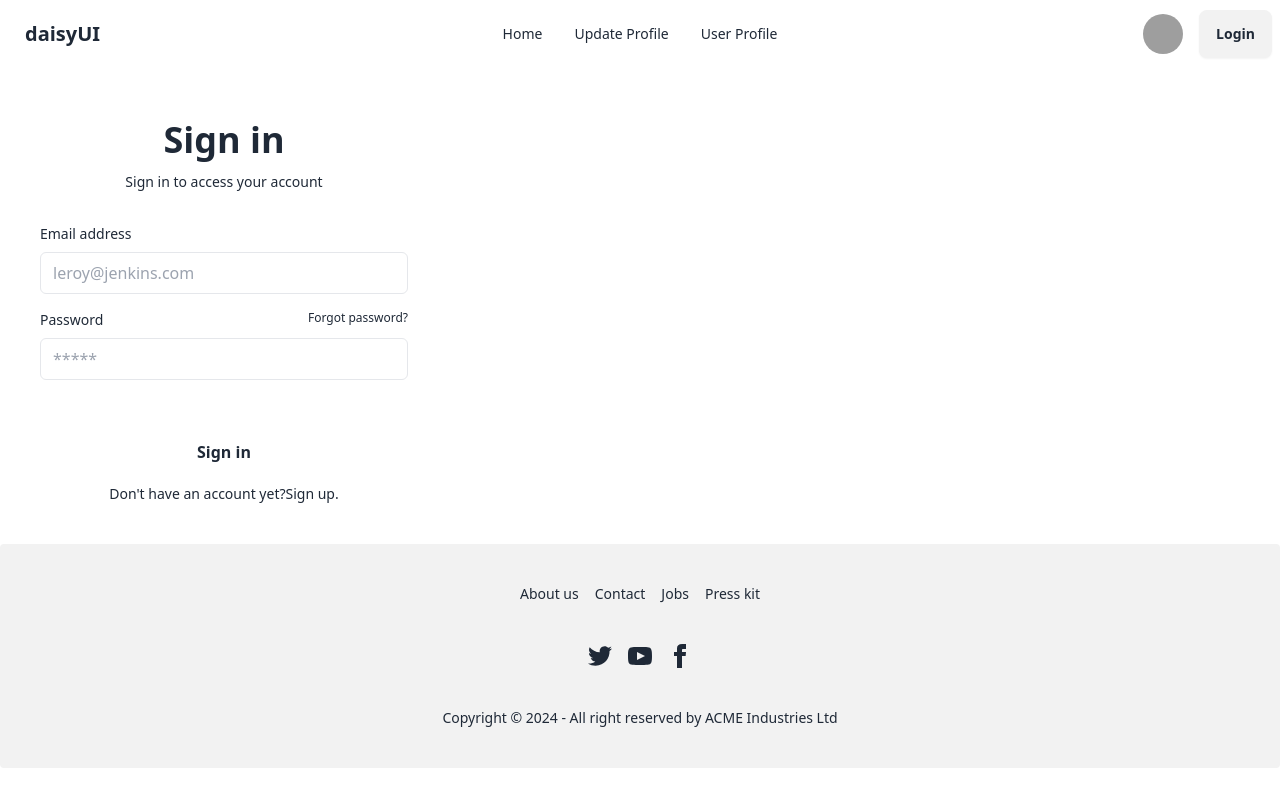
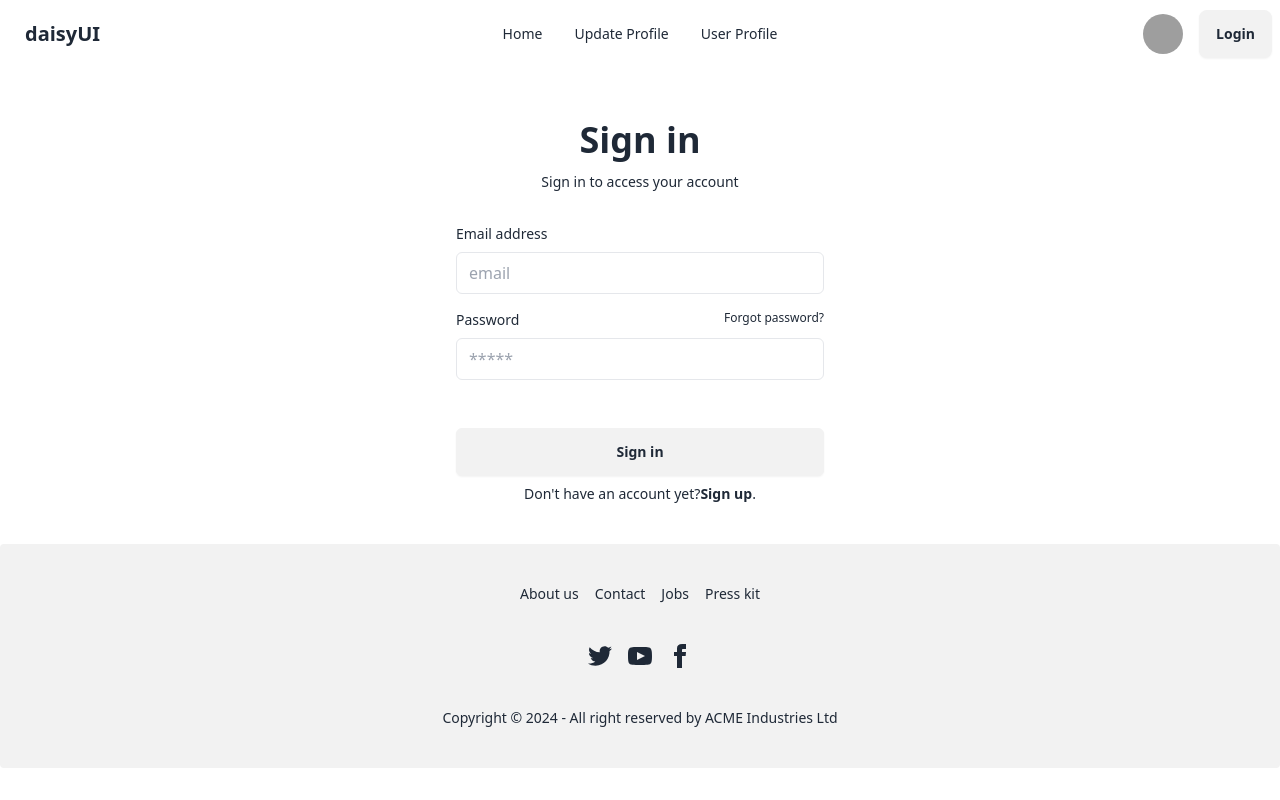
Before and after one commit to marufhossain55/estate-land, a React (Vite) app: page /login in a window 1280 px wide. Built offline with nearby package versions, Linux system fonts and the light colour scheme; grey boxes are pictures that could not be loaded.

Commit message:
login added

```diff
--- a/src/components/Login.jsx
+++ b/src/components/Login.jsx
@@ -1,6 +1,8 @@
+import { NavLink } from 'react-router-dom';
+
 const Login = () => {
   return (
-    <div className='flex flex-col max-w-md p-6 rounded-md sm:p-10 dark:bg-gray-50 dark:bg-gray-50 dark:text-gray-800 dark:text-gray-800'>
+    <div className='flex flex-col max-w-md p-6 rounded-md sm:p-10 dark:bg-gray-50 dark:bg-gray-50 dark:text-gray-800 dark:text-gray-800 mx-auto'>
       <div className='mb-8 text-center'>
         <h1 className='my-3 text-4xl font-bold'>Sign in</h1>
         <p className='text-sm dark:text-gray-600 dark:text-gray-600'>
@@ -17,7 +19,7 @@ const Login = () => {
               type='email'
               name='email'
               id='email'
-              placeholder='leroy@jenkins.com'
+              placeholder='email'
               className='w-full px-3 py-2 border rounded-md dark:border-gray-300 dark:border-gray-300 dark:bg-gray-50 dark:bg-gray-50 dark:text-gray-800 dark:text-gray-800'
             />
           </div>
@@ -47,20 +49,21 @@ const Login = () => {
           <div>
             <button
               type='button'
-              className='w-full px-8 py-3 font-semibold rounded-md dark:bg-violet-600 dark:bg-violet-600 dark:text-gray-50 dark:text-gray-50'
+              className='btn w-full px-8 py-3 font-semibold rounded-md dark:bg-violet-600 dark:bg-violet-600 dark:text-gray-50 dark:text-gray-50'
             >
               Sign in
             </button>
           </div>
           <p className='px-6 text-sm text-center dark:text-gray-600 dark:text-gray-600'>
             Don't have an account yet?
-            <a
+            <NavLink
+              to='/register'
               rel='noopener noreferrer'
               href='#'
-              className='hover:underline dark:text-violet-600 dark:text-violet-600'
+              className='hover:underline font-bold dark:text-violet-600 dark:text-violet-600'
             >
               Sign up
-            </a>
+            </NavLink>
             .
           </p>
         </div>
```
